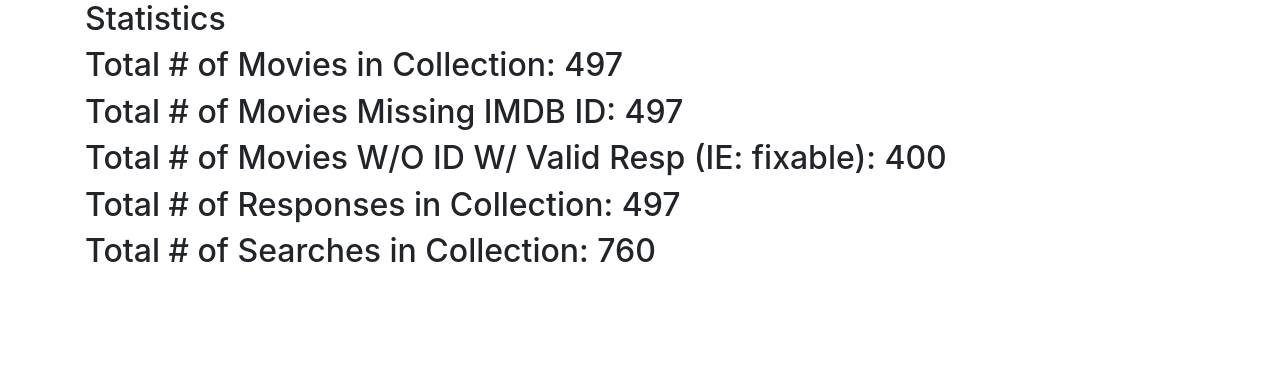
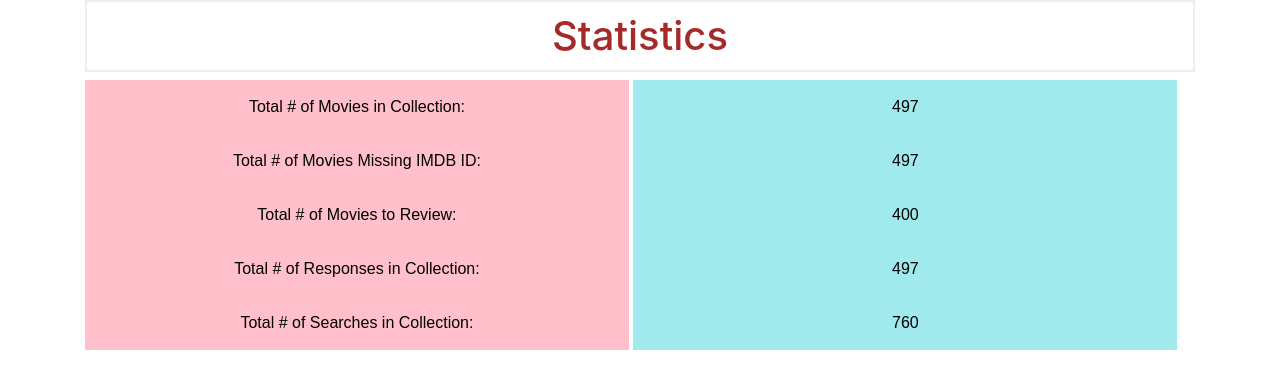
Before and after one commit to gmadsen/movie-fixer, a Flask app: page /stats in a window 1280 px wide. Shown: the part 56-445 px from the top of the page. Run offline with Flask 2, Linux system fonts and the light colour scheme; data comes from the database, SQL or seed files in the repository; both versions use the stored data as it was after the commit; some libraries are stand-ins or nearby versions.

Commit message:
site mostly done, need to add search click on id

```diff
--- a/MoviesDB.py
+++ b/MoviesDB.py
@@ -27,26 +27,24 @@ class MoviesDB:
         if self.conn is not None:
             self.conn.close()
 
-
     def createProjectTables(self):
         if self.conn is None:
             return
-
         with open('moviedb_schema.sql') as f:
             self.conn.executescript(f.read())
-
         self.conn.commit()
 
-    def getMovie(self, movie_id):
+    def addMovies(self, movies):
         if self.conn is None:
             return
-        self.conn.row_factory = sqlite3.Row
-        cur = self.conn.cursor()
-        cur.execute("""SELECT * FROM Movies WHERE id=?""", (movie_id,))
-        movie = cur.fetchone()
-        return movie
+        for movie in movies:
+            self.addMovie(movie)
 
-    def add_movie(self, movie):
+    def addMovie(self, movie):
+        """
+        movie is a Movie object from MovieInterface.py
+
+        """
         if self.conn is None:
             return
         cur = self.conn.cursor()
@@ -60,14 +58,14 @@ class MoviesDB:
 
             for search in movie.imdb_response.results:
                 cur.execute("""INSERT INTO Searches (from_responses_id, title, year, imdb_id, type, poster) VALUES (?, ?, ?, ?, ?, ?)""", (from_response_id, search.title, search.year, search.imdb_id, search.type, search.poster))
-
             self.conn.commit()
 
         except Exception as e:
             print(e)
             self.conn.rollback()
 
-    def update_movie(self, movie_id, movie):
+
+    def updateMovie(self, movie_id, movie):
         if self.conn is None:
             return
         cur = self.conn.cursor()
@@ -82,7 +80,16 @@ class MoviesDB:
             self.conn.rollback()
 
 
-    def getMovies(self):
+    def getMovie(self, movie_id):
+        if self.conn is None:
+            return
+        self.conn.row_factory = sqlite3.Row
+        cur = self.conn.cursor()
+        cur.execute("""SELECT * FROM Movies WHERE id=?""", (movie_id,))
+        movie = cur.fetchone()
+        return movie
+
+    def getAllMovies(self):
         if self.conn is None:
             return
         self.conn.row_factory = sqlite3.Row
@@ -125,7 +132,6 @@ class MoviesDB:
         if self.conn is None:
             return
         self.conn.row_factory = sqlite3.Row
-
         stats = Stats()
         cur = self.conn.cursor()
 
@@ -147,7 +153,6 @@ class MoviesDB:
                 WHERE Responses.valid = 1
                 """)
         stats.total_reviewable_movies = cur.fetchone()[0]
-
         return stats
 
 
@@ -155,3 +160,13 @@ class MoviesDB:
         if self.conn is not None:
             self.conn.close()
             self.conn = None
+
+    def cleanReset(self):
+        if self.conn is None:
+            return
+        try:
+            self.build_tables()
+            self.conn.commit()
+        except Exception as e:
+            print(e)
+            self.conn.rollback()
--- a/maybe.sql
+++ /dev/null
@@ -1,10 +0,0 @@
--- SQLite
-    SELECT *
-    FROM Searches
-    WHERE
-
-
-
-    JOIN Responses ON Movies.id = Responses.from_movies_id
-    JOIN Searches ON Responses.id = Searches.from_responses_id
-    WHERE Responses.valid = 1
--- a/movieapp.py
+++ b/movieapp.py
@@ -18,6 +18,14 @@ def get_movie(movie_id):
         abort(404)
     return movie
 
+def get_all_movies():
+    db = mdb.MoviesDB()
+    movies = db.getAllMovies()
+    db.close()
+    if movies is None:
+        abort(404)
+    return movies
+
 def get_searches_by_movie_id(movie_id):
     db = mdb.MoviesDB()
     searches = db.getSearchesByMovieId(movie_id)
@@ -26,50 +34,58 @@ def get_searches_by_movie_id(movie_id):
         abort(404)
     return searches
 
-@app.route('/')
-def index():
-    db = mdb.MoviesDB()
-    movies = db.getMovies()
-    db.close()
-    return render_template('index.html', movies=movies)
-
-@app.route('/open_searches')
-def open_searches():
+def get_movies_with_valid_searches():
     db = mdb.MoviesDB()
     movies = db.getMoviesWithValidSearches()
     db.close()
-    return render_template('searches.html', searches=movies)
+    if movies is None:
+        abort(404)
+    return movies
 
+def get_stats():
+    db = mdb.MoviesDB()
+    stats = db.getStats()
+    db.close()
+    if stats is None:
+        abort(404)
+    return stats
+
+def update_movie(movie_id, movie):
+    db = mdb.MoviesDB()
+    db.updateMovie(movie_id, movie)
+    db.close()
+    return
+
+
+## Routes ##
+@app.route('/')
+def index():
+    return render_template('index.html', movies=get_all_movies())
+
+@app.route('/review')
+def review():
+    return render_template('review.html', movies=get_movies_with_valid_searches())
 
 @app.route('/movie/<int:movie_id>')
 def movie(movie_id):
-    movie = get_movie(movie_id)
-    return render_template('movie.html', movie=movie)
+    return render_template('movie.html', movie=get_movie(movie_id))
+
+@app.route('/stats', methods=['GET', 'POST'])
+def stats():
+    return render_template('statistics.html', stats=get_stats())
 
 @app.route('/fix/<int:movie_id>', methods=['GET', 'POST'])
 def fix(movie_id):
-    movie = get_movie(movie_id)
-    searches = get_searches_by_movie_id(movie_id)
     if request.method == 'POST':
+        print(request.form)
         new_title = request.form['title']
         new_year = request.form['year']
         new_imdb_id = request.form['imdb_id']
         if not new_title or not new_year or not new_imdb_id:
             flash('Please enter a title, year, and imdb_id ', 'danger')
         else:
-            db = mdb.MoviesDB()
-            db.update_movie(movie_id, mi.Movie(new_title, new_year, new_imdb_id))
-            db.close()
+            update_movie(movie_id, mi.Movie(new_title, new_year, new_imdb_id))
             flash('Movie updated successfully', 'success')
-            flash('"{}" associated searches were deleted successfully'.format(movie['title']), 'success')
-            return redirect(url_for('open_searches'))
+            return redirect(url_for('review'))
 
-    return render_template('fix.html', movie=movie, searches=searches)
-
-@app.route('/stats', methods=['GET', 'POST'])
-def stats():
-    db = mdb.MoviesDB()
-    stats = db.getStats()
-    print("hi,", stats)
-    db.close()
-    return render_template('statistics.html', stats=stats)
+    return render_template('fix.html', movie=get_movie(movie_id), searches=get_searches_by_movie_id(movie_id))
--- a/static/css/style.css
+++ b/static/css/style.css
@@ -4,3 +4,23 @@ h1 {
     text-align: center;
     padding: 10px;
 }
+
+
+.box div {
+    box-sizing: border-box;
+    display: inline-block;
+    padding: 15px 0;
+    text-align: center;
+    color: #000000;
+    font-family: arial, sans-serif;
+}
+
+.stat_col_1 {
+    width: 49%;
+    background-color: pink;
+}
+
+.stat_col_2 {
+    width: 49%;
+    background-color: #a0e9ed;
+}
--- a/templates/base.html
+++ b/templates/base.html
@@ -1,25 +1,29 @@
 <!doctype html>
 <html lang="en">
+
 <head>
   <!-- Required meta tags -->
   <meta charset="utf-8">
   <meta name="viewport" content="width=device-width, initial-scale=1, shrink-to-fit=no">
-
+  <link rel="stylesheet" href="../static/css/style.css">
   <!-- Bootstrap CSS -->
-    <link rel="stylesheet" href="https://stackpath.bootstrapcdn.com/bootstrap/4.3.1/css/bootstrap.min.css" integrity="sha384-ggOyR0iXCbMQv3Xipma34MD+dH/1fQ784/j6cY/iJTQUOhcWr7x9JvoRxT2MZw1T" crossorigin="anonymous">
+  <link rel="stylesheet" href="https://stackpath.bootstrapcdn.com/bootstrap/4.3.1/css/bootstrap.min.css"
+    integrity="sha384-ggOyR0iXCbMQv3Xipma34MD+dH/1fQ784/j6cY/iJTQUOhcWr7x9JvoRxT2MZw1T" crossorigin="anonymous">
 
   <title>{% block title %} {% endblock %}</title>
 </head>
+
 <body>
   <nav class="navbar navbar-expand-md navbar-light bg-light">
     <a class="navbar-brand" href="{{ url_for('index')}}">GareFixer</a>
-        <button class="navbar-toggler" type="button" data-toggle="collapse" data-target="#navbarNav" aria-controls="navbarNav" aria-expanded="false" aria-label="Toggle navigation">
+    <button class="navbar-toggler" type="button" data-toggle="collapse" data-target="#navbarNav"
+      aria-controls="navbarNav" aria-expanded="false" aria-label="Toggle navigation">
       <span class="navbar-toggler-icon"></span>
     </button>
     <div class="collapse navbar-collapse" id="navbarNav">
       <ul class="navbar-nav">
         <li class="nav-item active">
-                <a class="nav-link" href="{{ url_for('open_searches')}}">Movies to Fix!</a>
+          <a class="nav-link" href="{{ url_for('review')}}">Movies to Fix!</a>
         </li>
       </ul>
       <ul class="navbar-nav">
@@ -38,8 +42,15 @@
 
   <!-- Optional JavaScript -->
   <!-- jQuery first, then Popper.js, then Bootstrap JS -->
-    <script src="https://code.jquery.com/jquery-3.3.1.slim.min.js" integrity="sha384-q8i/X+965DzO0rT7abK41JStQIAqVgRVzpbzo5smXKp4YfRvH+8abtTE1Pi6jizo" crossorigin="anonymous"></script>
-    <script src="https://cdnjs.cloudflare.com/ajax/libs/popper.js/1.14.7/umd/popper.min.js" integrity="sha384-UO2eT0CpHqdSJQ6hJty5KVphtPhzWj9WO1clHTMGa3JDZwrnQq4sF86dIHNDz0W1" crossorigin="anonymous"></script>
-    <script src="https://stackpath.bootstrapcdn.com/bootstrap/4.3.1/js/bootstrap.min.js" integrity="sha384-JjSmVgyd0p3pXB1rRibZUAYoIIy6OrQ6VrjIEaFf/nJGzIxFDsf4x0xIM+B07jRM" crossorigin="anonymous"></script>
+  <script src="https://code.jquery.com/jquery-3.3.1.slim.min.js"
+    integrity="sha384-q8i/X+965DzO0rT7abK41JStQIAqVgRVzpbzo5smXKp4YfRvH+8abtTE1Pi6jizo"
+    crossorigin="anonymous"></script>
+  <script src="https://cdnjs.cloudflare.com/ajax/libs/popper.js/1.14.7/umd/popper.min.js"
+    integrity="sha384-UO2eT0CpHqdSJQ6hJty5KVphtPhzWj9WO1clHTMGa3JDZwrnQq4sF86dIHNDz0W1"
+    crossorigin="anonymous"></script>
+  <script src="https://stackpath.bootstrapcdn.com/bootstrap/4.3.1/js/bootstrap.min.js"
+    integrity="sha384-JjSmVgyd0p3pXB1rRibZUAYoIIy6OrQ6VrjIEaFf/nJGzIxFDsf4x0xIM+B07jRM"
+    crossorigin="anonymous"></script>
 </body>
+
 </html>
--- a/templates/fix.html
+++ b/templates/fix.html
@@ -37,7 +37,8 @@
 <hr>
 {% for search in searches %}
             <h2>{{ search.title }} ({{ search.year }}) </h2>
-            <h2>IMDB ID: {{ search.imdb_id}} </h2>
+            <span class="badge badge-primary">{{ search.year }}</span>
+            <span class="badge badge-primary">{{ search.imdb_id }}</span>
             <img src={{search.poster}} alt="No Poster available" width="104" height="142">
         </a>
         <hr>
--- a/templates/movie.html
+++ b/templates/movie.html
@@ -2,7 +2,5 @@
 
 {% block content %}
     <h2>{% block title %} {{ movie.title }} ({{ movie.year }}) {% endblock %}</h2>
-    <h3>Release Year: {{movie.year}}</h3>
-    <h3>IMDB ID: {{movie.imdb_id}}</h3>
-    <span class="badge badge-primary">{{ movie['imdb_id'] }}</span>
+    <span class="badge badge-primary">{{ movie.imdb_id }}</span>
 {% endblock %}
--- a/templates/statistics.html
+++ b/templates/statistics.html
@@ -1,11 +1,33 @@
 {% extends 'base.html' %}
 
 {% block content %}
-    <h2>{% block title %} Statistics {% endblock %}</h2>
-    <h2>Total # of Movies in Collection: {{ stats.total_movies }}</h2>
-    <h2>Total # of Movies Missing IMDB ID: {{ stats.total_movies_missing_imdb_id }}</h2>
-    <h2>Total # of Movies W/O ID W/ Valid Resp (IE: fixable): {{ stats.total_reviewable_movies }}</h2>
+    <h1>{% block title %} Statistics {% endblock %}</h1>
 
-    <h2>Total # of Responses in Collection: {{ stats.total_responses }}</h2>
-    <h2>Total # of Searches in Collection: {{ stats.total_searches }}</h2>
+    <div class="box">
+        <div class=stat_col_1>Total # of Movies in Collection:</div>
+        <div class=stat_col_2>{{ stats.total_movies }}</div>
+    </div>
+    <div class="box">
+        <div class=stat_col_1>Total # of Movies Missing IMDB ID:</div>
+        <div class=stat_col_2>{{ stats.total_movies_missing_imdb_id }}</div>
+    </div>
+    <div class="box">
+        <div class=stat_col_1>Total # of Movies to Review:</div>
+        <div class=stat_col_2>{{ stats.total_reviewable_movies }}</div>
+    </div>
+    <div class="box">
+        <div class=stat_col_1>Total # of Responses in Collection:</div>
+        <div class=stat_col_2>{{ stats.total_responses }}</div>
+    </div>
+    <div class="box">
+        <div class=stat_col_1>Total # of Searches in Collection:</div>
+        <div class=stat_col_2>{{ stats.total_searches }}</div>
+    </div>
+
+    <!-- <h2>Total # of Movies in Collection:</h2> <div>{{ stats.total_movies }}</div>
+    <h2>Total # of Movies Missing IMDB ID: <h3>{{ stats.total_movies_missing_imdb_id }}</h3></h2>
+    <h2>Total # of Movies to Review: <h3>{{ stats.total_reviewable_movies }}</h3></h2>
+
+    <h2>Total # of Responses in Collection: <h3>{{ stats.total_responses }}</h3></h2>
+    <h2>Total # of Searches in Collection: <h3>{{ stats.total_searches }}</h3></h2> -->
 {% endblock %}
```
Also changed, not shown: templates/review.html (added, +14 -0 lines), templates/searches.html (deleted, +0 -14 lines), README.md, data/movies.db, 2 other files. Lines whose indentation alone changed are shown as unchanged.
